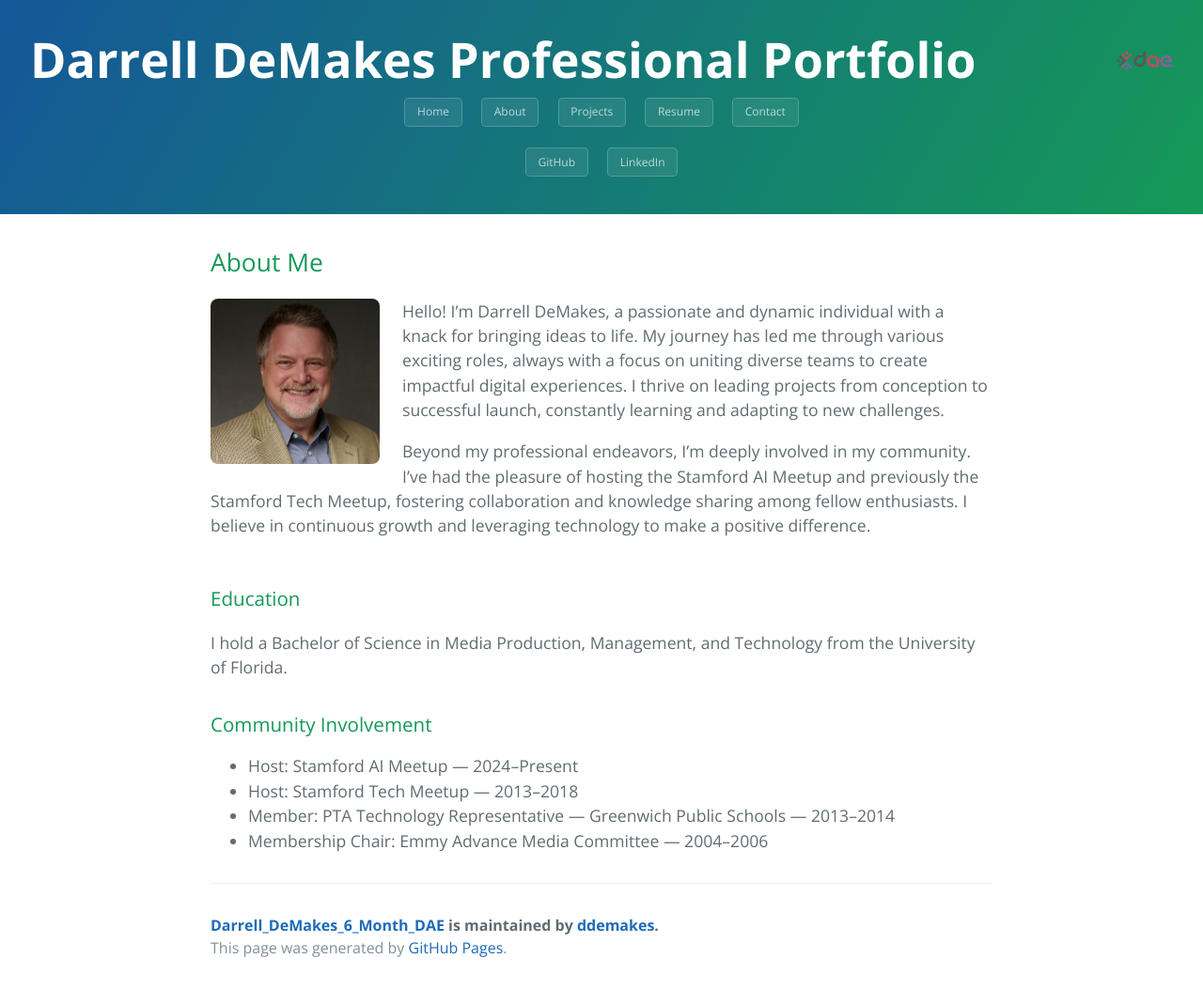
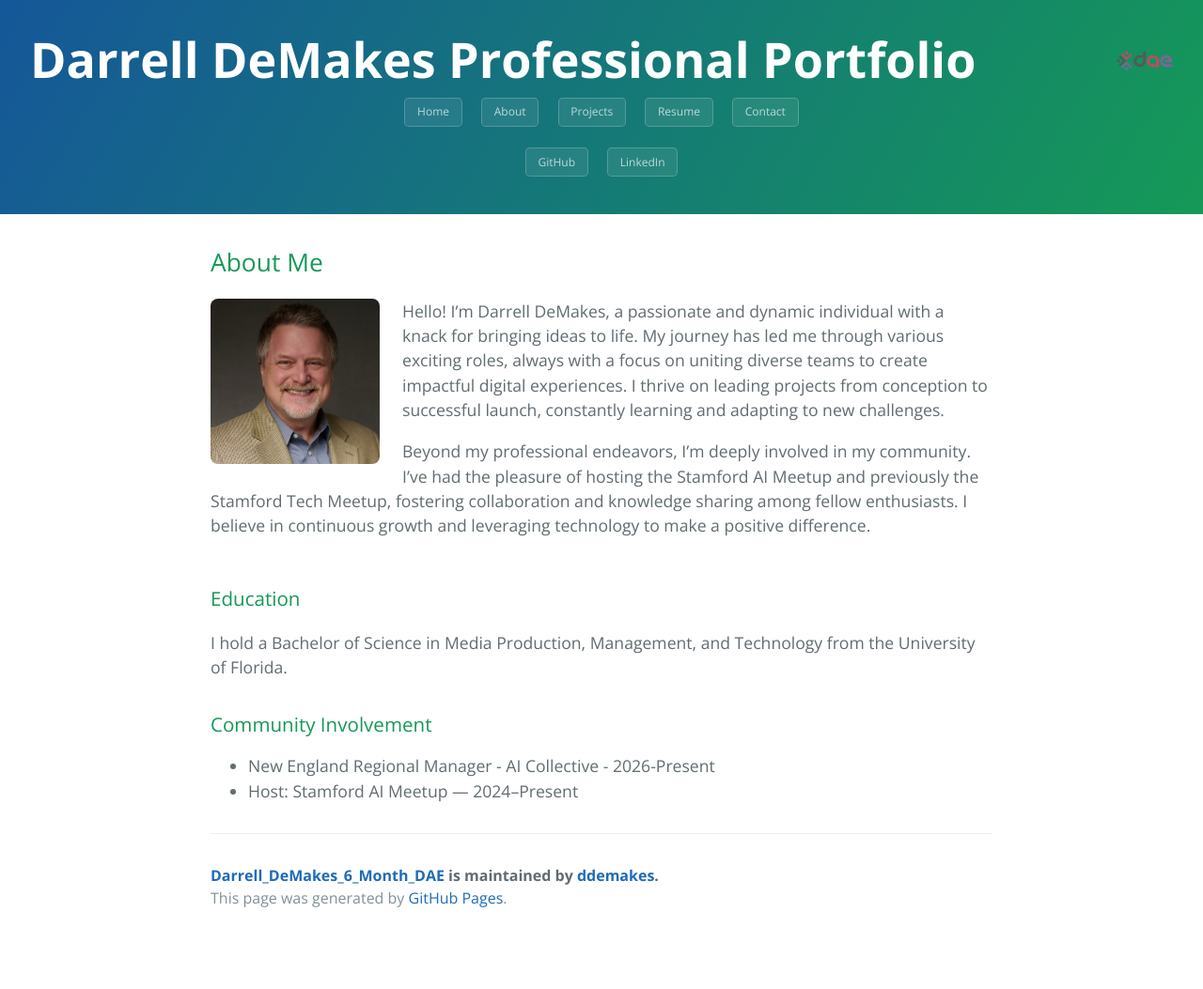
Before and after one commit to ddemakes/Darrell_DeMakes_6_Month_DAE, a Jekyll site: the page built from docs/about.md, in a window 1280 px wide. Shown: the whole page at 94% size. Built offline with Jekyll 4.4.1, drawn with Linux system fonts in a browser that asks for light colours; after the commit the page ends 1000 px from its top, so only the background shows below that.

Commit message:
Pages Changes 12

```diff
--- a/docs/about.md
+++ b/docs/about.md
@@ -17,7 +17,5 @@
 I hold a Bachelor of Science in Media Production, Management, and Technology from the University of Florida.
 
 ### Community Involvement
+- New England Regional Manager - AI Collective - 2026-Present
 - Host: Stamford AI Meetup — 2024–Present
-- Host: Stamford Tech Meetup — 2013–2018
-- Member: PTA Technology Representative — Greenwich Public Schools — 2013–2014
-- Membership Chair: Emmy Advance Media Committee — 2004–2006
```
Also changed, not shown: docs/contact.md (+2 -2 lines), docs/index.md (+0 -4 lines), docs/resume.md (+1 -0 lines).
